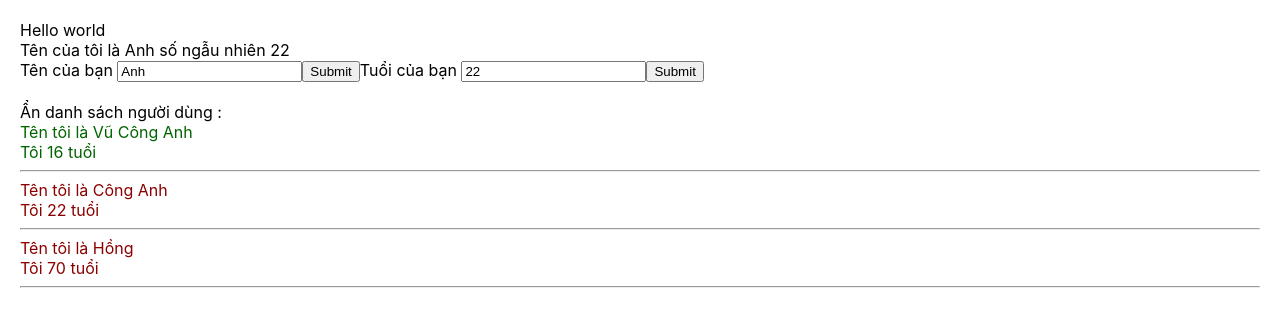
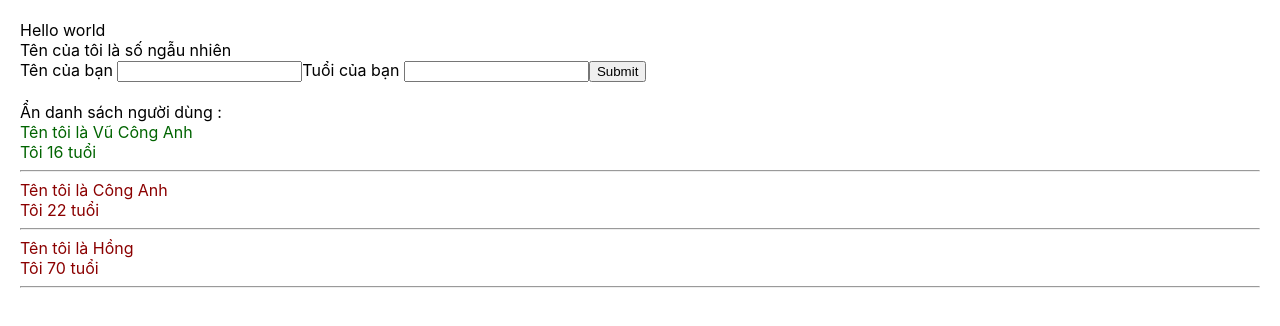
Before and after one commit to Code031/demo-react, a React (Create React App) app: page / in a window 1280 px wide. Shown: the top 326 px of the page. Built offline with nearby package versions, Linux system fonts and the light colour scheme.

Commit message:
function as props

```diff
--- a/src/components/Userinfor.js
+++ b/src/components/AddUserInfor.js
@@ -1,12 +1,12 @@
 import React from "react";
 
 
-class UserInfor extends React.Component {
+class AddUserInfor extends React.Component {
 
     state = {
-        name: 'Anh',
+        name: '',
         address: 'Hà Nội',
-        age: 22
+        age: ''
     }
 
     handelOnChangeInputName = (event) => {
@@ -23,7 +23,11 @@
 
     handelOnSubmit = (event) => {
         event.preventDefault();
-        console.log(this.state)
+        this.props.handleAddNewUser({
+            id: Math.floor((Math.random() * 100) + 1) + '-random',
+            name: this.state.name,
+            age: this.state.age
+        });
     }
 
 
@@ -38,7 +42,6 @@
                         onChange={(event) => this.handelOnChangeInputName(event)}
                         value={this.state.name}
                     />
-                    <button>Submit</button>
                     <label>Tuổi của bạn </label>
                     <input
                         type="text"
@@ -52,4 +55,4 @@
     }
 }
 
-export default UserInfor;
+export default AddUserInfor;
--- a/src/components/MyComponent.js
+++ b/src/components/MyComponent.js
@@ -1,6 +1,6 @@
 import React from "react";
 import DisplayIinfo from "./DispalyInfor";
-import UserInfor from "./UserInfor";
+import AddUserInfor from "./AddUserInfor";
 
 class MyComponent extends React.Component {
 
@@ -12,15 +12,30 @@
         ]
     }
 
+    handleAddNewUser = (userOjb) => {
+        // let listUsersNew = this.state.listUsers;
+        // //listUsersNew.unshift(userOjb);
+        // listUsersNew.push(userOjb);
+        // this.setState({
+        //     listUsers: listUsersNew
+        // })
+        this.setState({
+            listUsers: [userOjb, ...this.state.listUsers]
+        })
+    }
+
     //JSX
     render() {
         //DRY : don't repeat yourseft
         return (
             <div>
-                <UserInfor />
+                <AddUserInfor
+                    handleAddNewUser={this.handleAddNewUser}
+                />
                 <br></br>
-                <DisplayIinfo listUsers={this.state.listUsers} />
-
+                <DisplayIinfo
+                    listUsers={this.state.listUsers}
+                />
             </div>
         );
     }
```
